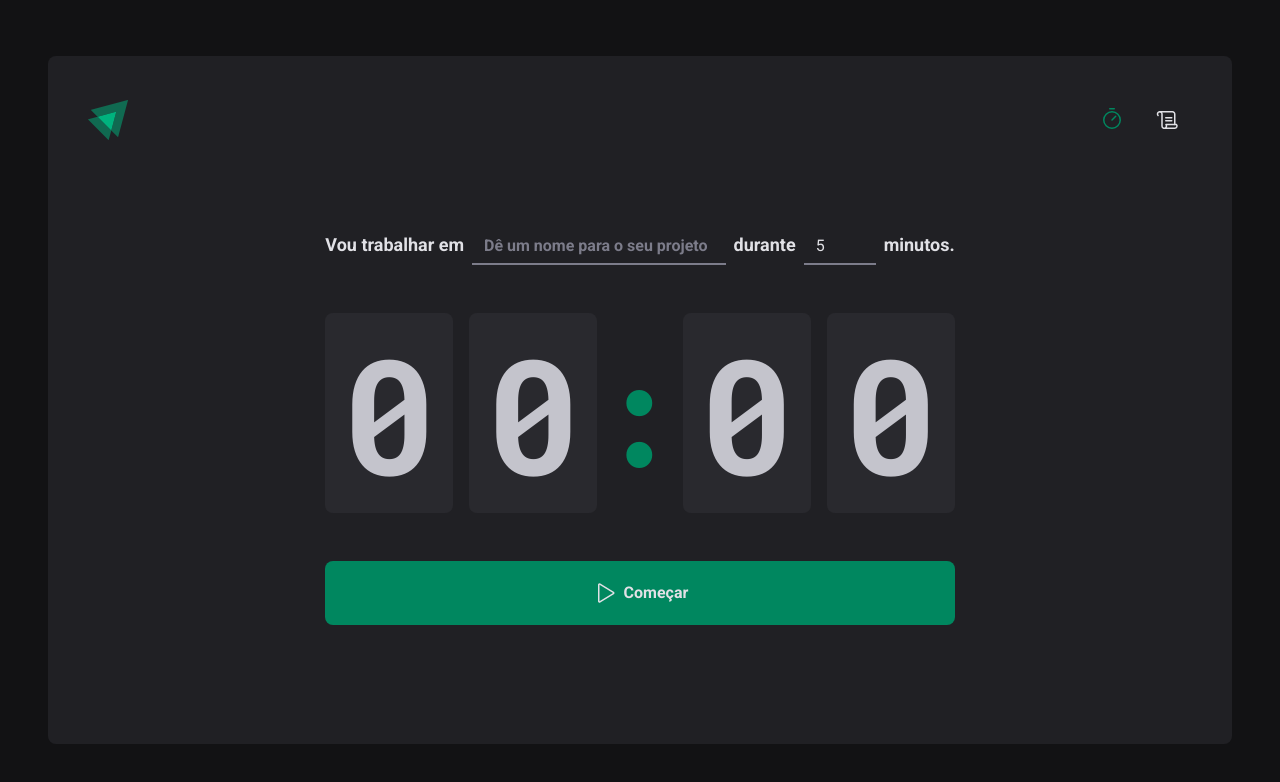
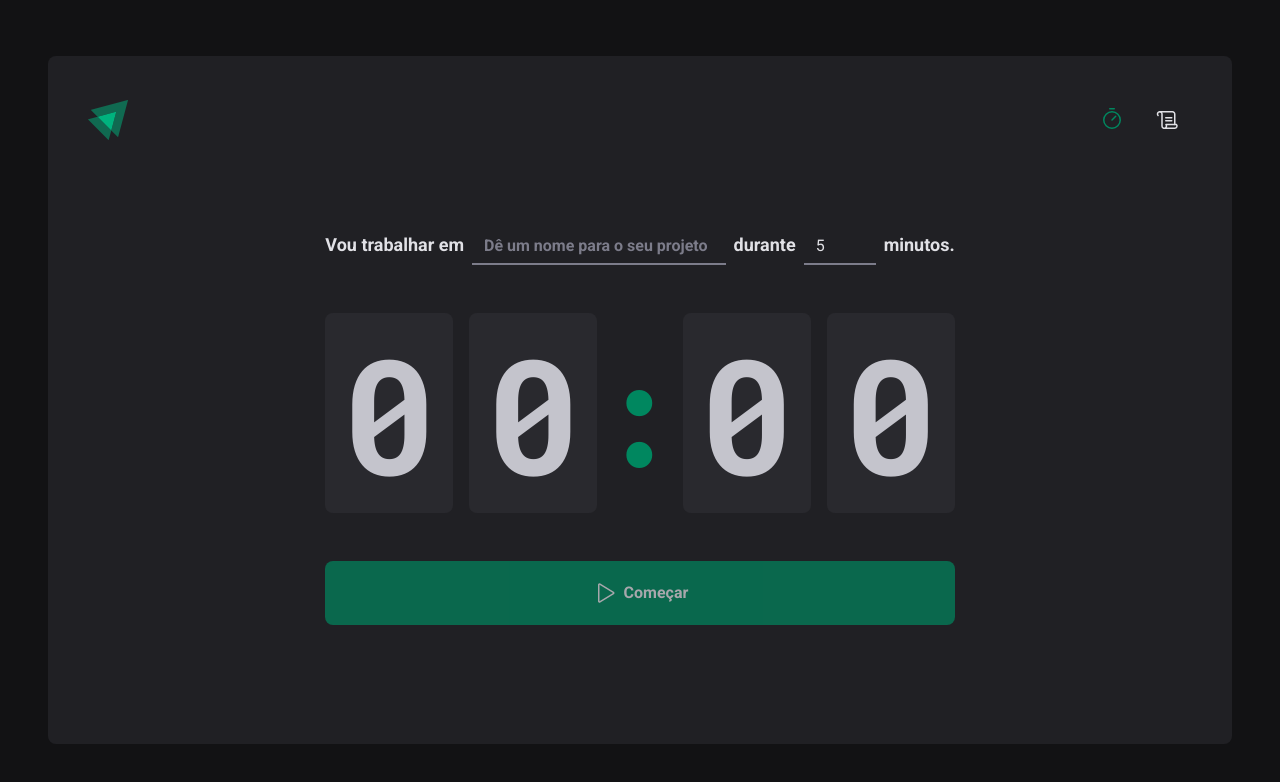
Before and after one commit to Matheus-Pazinati/pomodoro-timer, a React (Vite) app: page / in a window 1280 px wide. Shown: the top 782 px of the page. Built offline with nearby package versions, Linux system fonts and the light colour scheme.

Commit message:
Adiciona estilo ao botao quando o mesmo estiver desabilitado

```diff
--- a/src/pages/Home/index.tsx
+++ b/src/pages/Home/index.tsx
@@ -48,7 +48,7 @@ export function Home() {
           <span>0</span>
         </CountdownContainer>
 
-        <StartCountdownButton form="taskForm" type="submit">
+        <StartCountdownButton disabled form="taskForm" type="submit">
           <Play size={24} />
           Começar
         </StartCountdownButton>
--- a/src/pages/Home/styles.ts
+++ b/src/pages/Home/styles.ts
@@ -98,7 +98,12 @@ export const StartCountdownButton = styled.button`
   padding: 1.25rem 0;
   cursor: pointer;
 
-  &:hover {
+  &:disabled {
+    opacity: 0.7;
+    cursor: not-allowed;
+  }
+
+  &:not(:disabled):hover {
     background-color: ${(props) => props.theme['green-700']};
   }
 `
```
